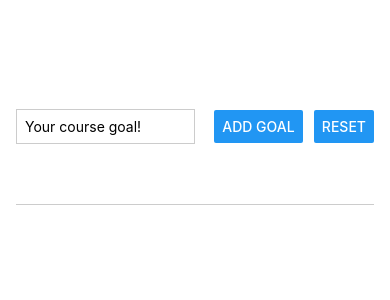
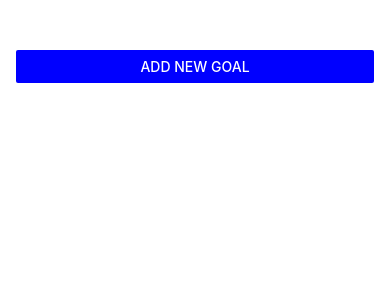
Before and after one commit to ImDimaTarasov/goalList-reactNative, a React Native app: screen / in a window 390 px wide. Shown: the top 300 px of the page. Built offline with nearby package versions, Linux system fonts and the light colour scheme.

Commit message:
added close modal button

```diff
--- a/App.js
+++ b/App.js
@@ -1,4 +1,4 @@
-import { StyleSheet, View, FlatList } from "react-native";
+import { StyleSheet, View, FlatList, Button } from "react-native";
 
 import { useState } from "react";
 
@@ -6,6 +6,7 @@ import GoalItem from "./components/GoalItem";
 import GoalInput from "./components/GoalInput";
 
 const App = () => {
+	const [modalIsVisible, setModalIsVisible] = useState(false);
 	const [courseGoals, setCourseGoals] = useState([]);
 
 	const addGoalHandler = (enteredGoalText) => {
@@ -13,7 +14,10 @@ const App = () => {
 			...currentCourseGoals,
 			{ text: enteredGoalText, id: Math.random().toString() },
 		]);
+		//Close the modal after adding a goal to the list
+		setModalIsVisible(false);
 	};
+
 	const deleteGoalsHandler = (id) => {
 		setCourseGoals((currentCourseGoals) => {
 			return currentCourseGoals.filter((goal) => goal.id !== id);
@@ -22,7 +26,16 @@ const App = () => {
 
 	return (
 		<View style={styles.appContainer}>
-			<GoalInput onAddGoal={addGoalHandler} />
+			<Button
+				title="Add New Goal"
+				color="blue"
+				onPress={() => setModalIsVisible(true)}
+			/>
+			<GoalInput
+				visible={modalIsVisible}
+				onAddGoal={addGoalHandler}
+				onCloseModal={() => setModalIsVisible(false)}
+			/>
 			<View style={styles.goalsContainer}>
 				<FlatList
 					data={courseGoals}
--- a/components/GoalInput.js
+++ b/components/GoalInput.js
@@ -1,8 +1,8 @@
-import { StyleSheet, TextInput, View, Button, FlatList } from "react-native";
+import { StyleSheet, TextInput, View, Button, Modal } from "react-native";
 
 import { useState } from "react";
 
-const GoalInput = ({ onAddGoal, onDeleteGoals }) => {
+const GoalInput = ({ onAddGoal, visible, onCloseModal }) => {
 	const [textFromInput, setTextFromInput] = useState("");
 
 	const goalInputHandler = (enteredText) => {
@@ -14,6 +14,7 @@ const GoalInput = ({ onAddGoal, onDeleteGoals }) => {
 		setTextFromInput("");
 	};
 	return (
+		<Modal visible={visible} animationType="fade">
 			<View style={styles.inputContainer}>
 				<TextInput
 					value={textFromInput}
@@ -21,28 +22,40 @@ const GoalInput = ({ onAddGoal, onDeleteGoals }) => {
 					placeholder="Your course goal!"
 					onChangeText={goalInputHandler}
 				/>
+				<View style={styles.buttonContainer}>
+					<View style={styles.button}>
 						<Button title="Add goal" onPress={addGoalHandler} />
-			<Button title="Reset" onPress={onDeleteGoals} />
 					</View>
+					<View style={styles.button}>
+						<Button title="Cancel" onPress={onCloseModal} />
+					</View>
+				</View>
+			</View>
+		</Modal>
 	);
 };
 
 const styles = StyleSheet.create({
 	inputContainer: {
 		flex: 1,
-		flexDirection: "row",
-		justifyContent: "space-between",
+		justifyContent: "center",
 		alignItems: "center",
 		marginBottom: 24,
-		borderBottomWidth: 1,
-		borderBottomColor: "#cccccc",
 	},
 	textInput: {
 		borderWidth: 1,
 		borderColor: "#cccccc",
-		width: "50%",
-		marginRight: 8,
+		width: "90%",
+		marginBottom: 20,
 		padding: 8,
+	},
+	buttonContainer: {
+		flexDirection: "row",
+		justifyContent: "space-around",
+		width: "80%",
+	},
+	button: {
+		width: 100,
 	},
 });
 
```
Lines whose indentation alone changed are shown as unchanged.
